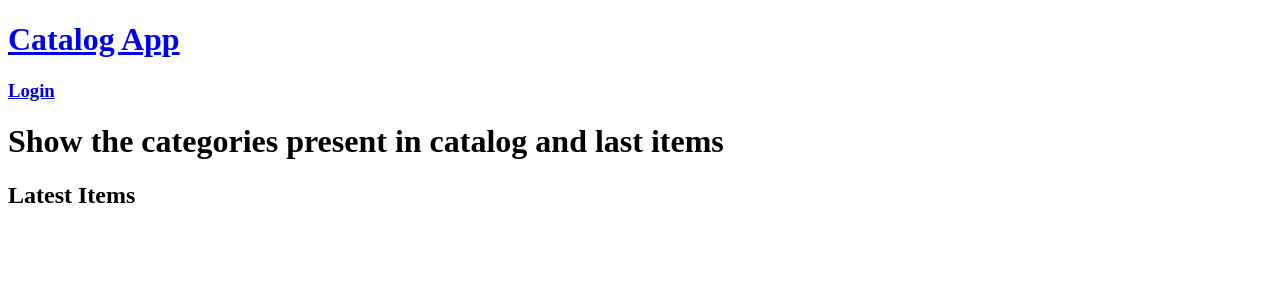
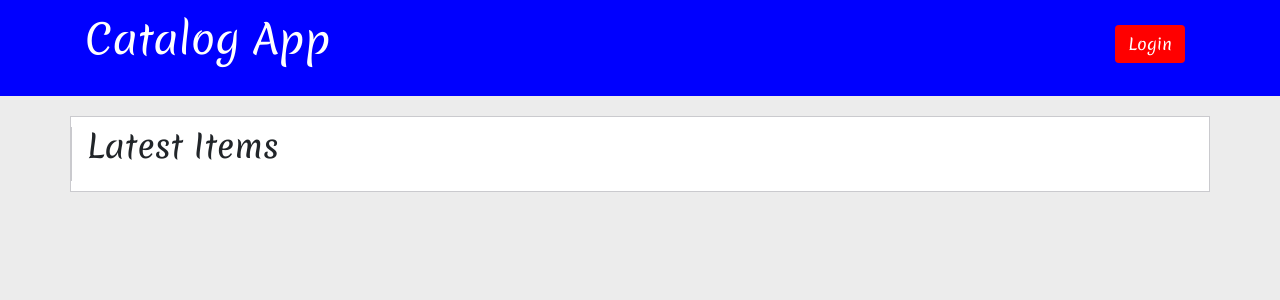
Before and after one commit to federico-boncaldo/item-catalog, a Flask app: page / in a window 1280 px wide. Shown: the top 300 px of the page. Run offline with Flask 2, Linux system fonts and the light colour scheme; some libraries are stand-ins or nearby versions.

Commit message:
Adjust and style all the views
The css file is added. Bootstrap is used to create the layout of the
website. Few other adjustments are made to the layout.

```diff
--- /dev/null
+++ b/static/styles.css
@@ -0,0 +1,99 @@
+* {
+    font-family: 'Merienda', cursive;
+}
+
+
+header {
+	background-color: blue;
+	padding: 15px 0;
+}
+
+body {
+	background-color: #ececec !important;
+}
+
+.content {
+	background-color: white;
+	border: 1px solid #cacace;
+	margin-top: 20px;
+}
+
+li {
+	list-style: none;
+}
+
+.auth {
+	text-align: right;
+}
+
+.btn {
+	background-color: red;
+	color: white;
+}
+
+.home .col-md-6 {
+	margin: 10px 0;
+}
+
+.home .list-items {
+	border-left: 1px solid #cacace;
+}
+
+body input,
+body select,
+body textarea {
+	display: block;
+	margin-bottom: 10px;
+}
+
+header a {
+	color: white;
+}
+
+body header a:hover {
+	text-decoration: none;
+	color: black;
+}
+
+body a:hover {
+	color: blue;
+	text-decoration: none;
+}
+
+#signinButton {
+	margin-top: 10px;
+}
+
+.btn {
+	margin: 10px;
+}
+
+
+body .btn:hover {
+	background-color: blue;
+	color: black;
+}
+
+body .change {
+	color: red;
+}
+
+body .change:hover {
+	color: black;
+}
+
+#flash {
+    border: 1px solid;
+    margin: 10px;
+    padding: 10px;
+    background: blue;
+    color: white;
+}
+
+#flash ul {
+	margin: 0;
+	padding: 0;
+}
+/*.btn.back {
+	margin-bottom: 10px;
+}*/
--- a/templates/catalog.html
+++ b/templates/catalog.html
@@ -1,7 +1,6 @@
 {% extends 'layout.html' %}
-{% block title %}{% endblock %}
+{% block title %}Home{% endblock %}
 {% block content %}
-	<h1>Show the categories present in catalog and last items</h1>
 
 	{% if 'email' in session %}
 		<div>
--- a/templates/layout.html
+++ b/templates/layout.html
@@ -1,9 +1,31 @@
 <!DOCTYPE html>
 <html>
-	{% include 'header.html' %}
+	<head>
+		<title>{% block title %} {% endblock %} - Catalog</title>
+		{% block script %}{% endblock %}
+		<link rel="stylesheet" type="text/css" href="{{ url_for('static', filename='styles.css')}}">
+		<link href="https://fonts.googleapis.com/css?family=Merienda" rel="stylesheet">
+		<link rel="stylesheet" href="https://stackpath.bootstrapcdn.com/bootstrap/4.1.2/css/bootstrap.min.css" integrity="sha384-Smlep5jCw/wG7hdkwQ/Z5nLIefveQRIY9nfy6xoR1uRYBtpZgI6339F5dgvm/e9B" crossorigin="anonymous">
+	</head>
+
 	<body>
-		{% block content %}
-		{% endblock %}
+		{% include 'header.html' %}
+		<div class="container content">
+			{% with messages = get_flashed_messages() %}
+				{% if messages%}
+			<div id="flash">
+				<ul>
+					{% for message in messages %}
+						<li><strong> {{ message }} </strong></li>
+					{% endfor %}
+				</ul>
+			</div>
+				{% endif %}
+			{% endwith %}
+			{% block content %}
+			{% endblock %}
+			{% include 'footer.html' %}
+		</div>
 	</body>
-	{% include 'footer.html' %}
+
 </html>
```
Also changed, not shown: templates/deletecategory.html (+5 -5 lines), templates/deleteitem.html (+5 -5 lines), templates/editcategory.html (+6 -4 lines), templates/edititem.html (+14 -5 lines), templates/newcategory.html (+4 -3 lines), templates/newitem.html (+4 -4 lines), templates/showcategory.html (+8 -4 lines), templates/showitem.html (+16 -8 lines), static/__init__.py (added).
